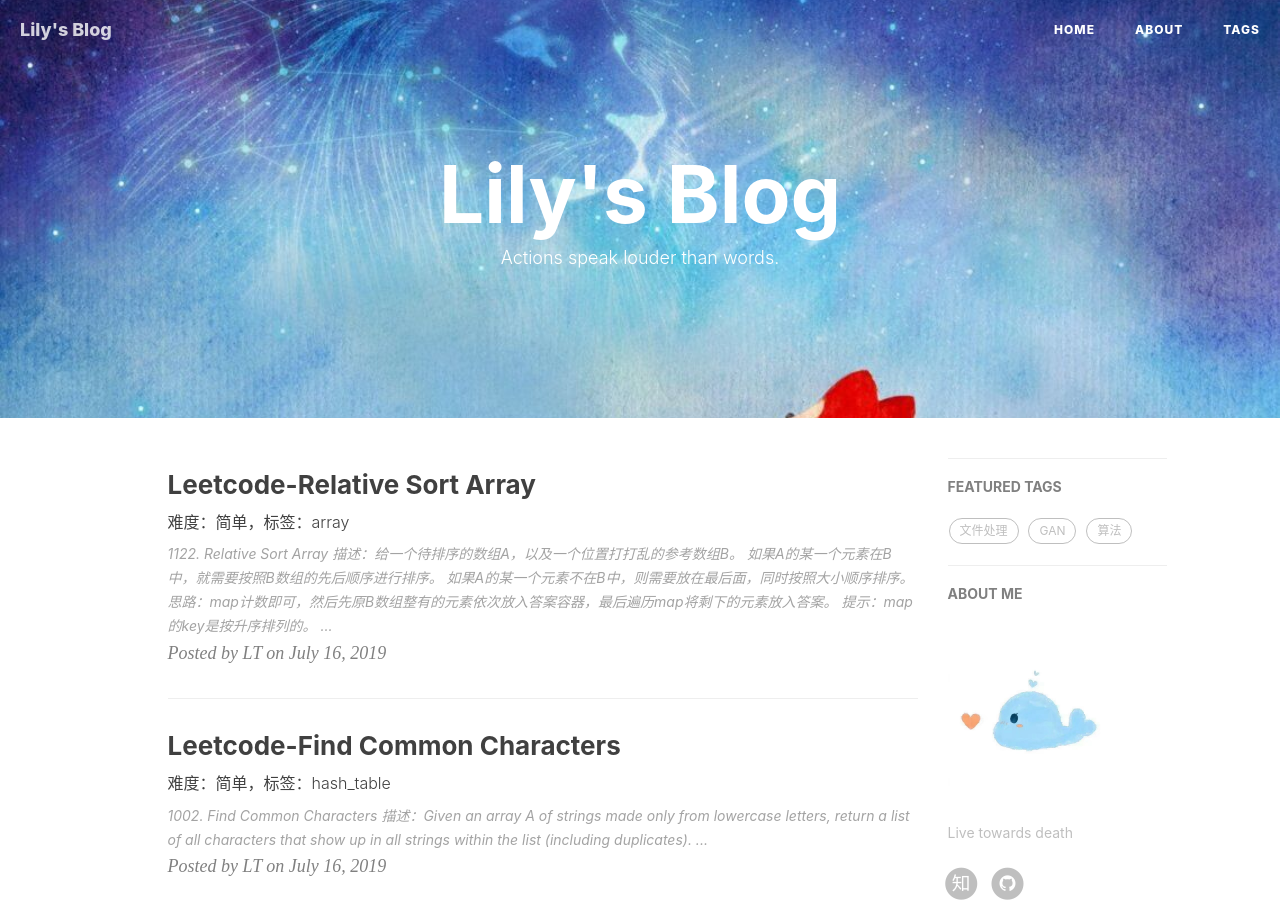
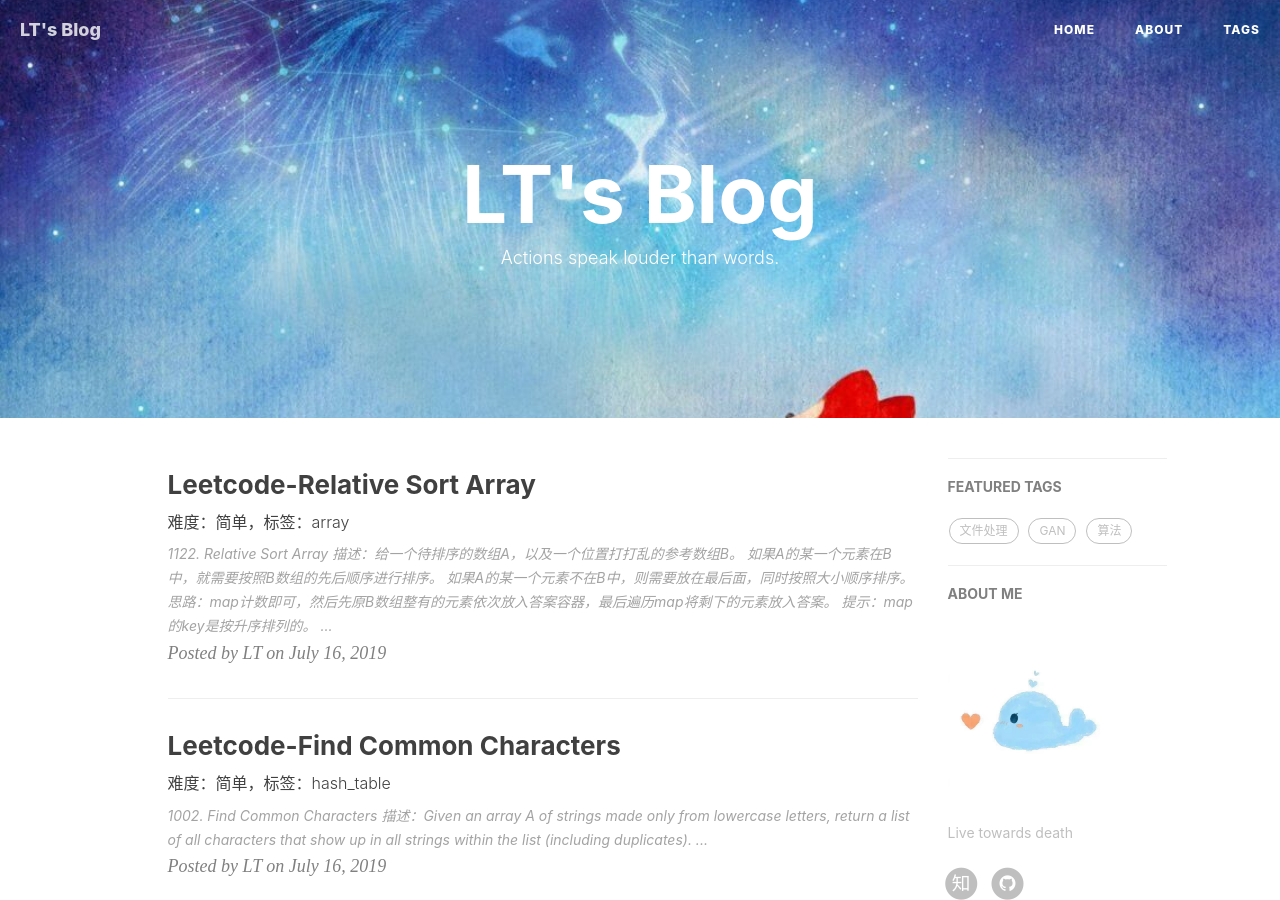
Before and after one commit to LeeeLiu/leeeliu.github.io, a Jekyll site: the page built from index.html, in a window 1280 px wide and 900 px high. Built offline with Jekyll 4.4.1, drawn with Linux system fonts in a browser that asks for light colours; nearby versions of some CDN libraries; the list of posts is cut into pages by our own code; comment, search, counter and statistics services are not loaded; some of the changed text lies outside the part shown.

Commit message:
Update _config.yml

```diff
--- a/_config.yml
+++ b/_config.yml
@@ -1,13 +1,13 @@
 # Site settings
-title: Lily's Blog
-SEOTitle: Hello | Lily's Blog
+title: LT's Blog
+SEOTitle: Hello | LT's Blog
 header-img: img/me.jpg
 email: lily516@foxmail.com
 description: "向死而生。"
 keyword: "LT,blog"
-url: "https://LiuLilyLily.github.io/"          # your host, for absolute URL
+url: "https://LeeeLiu.github.io/"          # your host, for absolute URL
 baseurl: ""      # for example, '/blog' if your blog hosted on 'host/blog'
-github_repo: "https://github.com/LiuLilyLily/LiuLilyLily.github.io.git" # you code repository
+github_repo: "https://github.com/LeeeLiu/LeeeLiu.github.io.git" # you code repository
 
 # Sidebar settings
 sidebar: true                           # whether or not using Sidebar.
@@ -19,7 +19,7 @@ sidebar-avatar: /img/cloud.jpg      # use absolute URL, seeing it's used in both
 # SNS settings
 RSS: false
 zhihu_username:     lily-84-94-19
-github_username:    LiuLilyLily
+github_username:    LeeeLiu
 
 
 # Build settings
@@ -56,9 +56,9 @@ gitalk:
   enable: true    #是否开启Gitalk评论
   clientID: f6f79814a323ade1738b                            #生成的clientID
   clientSecret: c7732dad1ba370ce8f173ac1fba1a5716219cbbb    #生成的clientSecret
-  repo: LiuLilyLily.github.io    #仓库名称
-  owner: LiuLilyLily    #github用户名
-  admin: LiuLilyLily
+  repo: LeeeLiu.github.io    #仓库名称
+  owner: LeeeLiu    #github用户名
+  admin: LeeeLiu
   distractionFreeMode: true #是否启用类似FB的阴影遮罩
 
 
```
